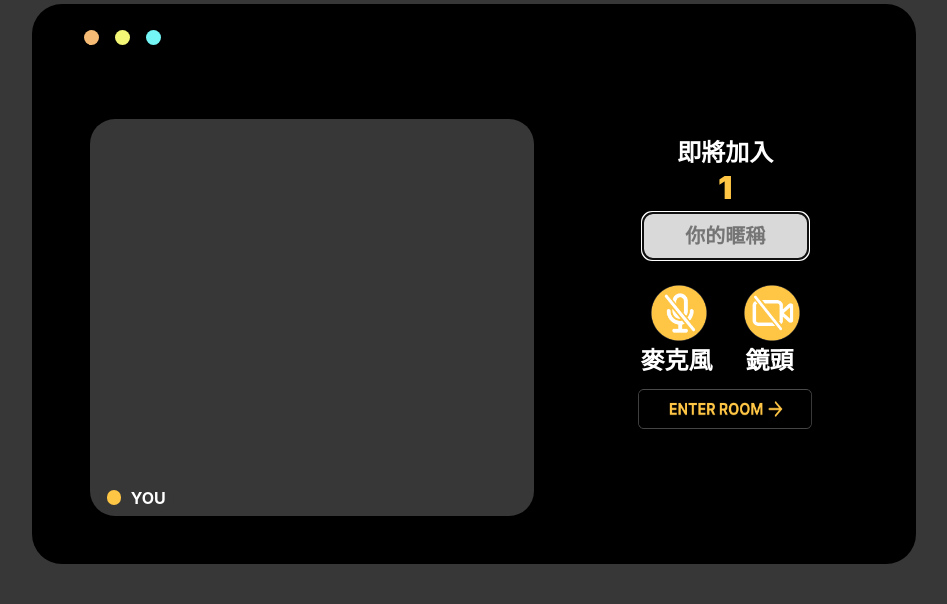
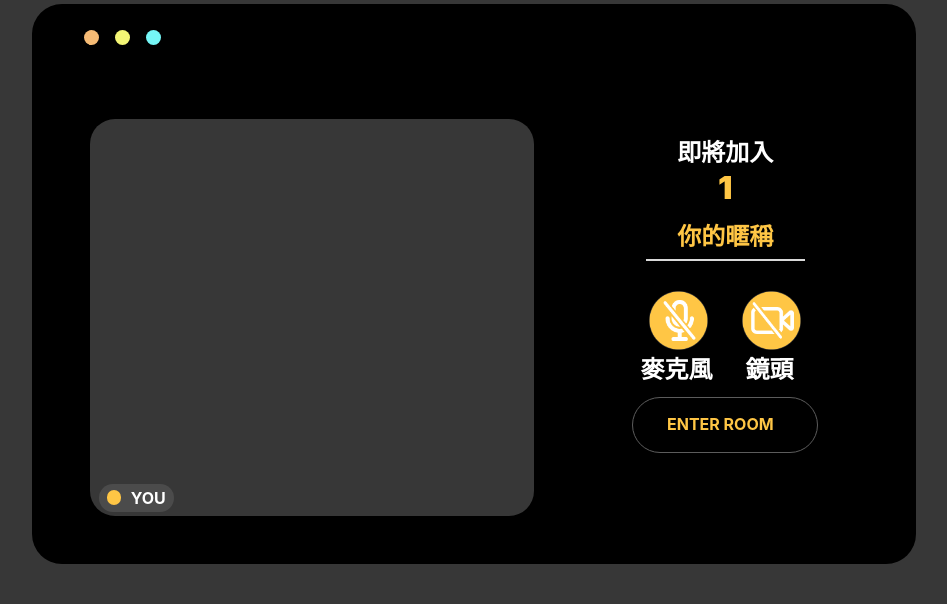
Before and after one commit to jason01180118/aws_project, a Flask app: page /videoroom/1 in a window 1280 px wide. Shown: the part 204-808 px from the top of the page, without its empty margins (166-1113 px from the left). Run offline with Flask 2, Linux system fonts and the light colour scheme; some libraries are stand-ins or nearby versions.

Commit message:
feat: add leave page and fix enter room

```diff
--- a/templates/videoroom_added.html
+++ b/templates/videoroom_added.html
@@ -17,6 +17,8 @@
     <script src="https://maxcdn.bootstrapcdn.com/bootstrap/4.5.2/js/bootstrap.min.js"></script>
 
     <script src="{{ url_for('static', filename='videoroom_added.js') }}"> </script>
+
+    <link href='https://css.gg/arrow-right.css' rel='stylesheet'>
     <style>
         p {
             margin: 0;
@@ -47,7 +49,7 @@
             flex-direction: row;
             justify-content: center;
             align-items: center;
-            background-color: #373737;
+            background-color: rgba(255, 255, 255, 0.1);
             border-radius: 20px;
             font-family: Inter;
             font-size: 16px;
@@ -60,17 +62,75 @@
             left: 2%;
             bottom: 1%;
         }
+
+        .input_box {
+            border-width: 0;
+            border-bottom: 2px solid #D9D9D9;
+            padding: 0;
+            background-color: #000000;
+            color: #FFC645;
+            font-family: inter;
+            font-size: 3vmin;
+            text-align: center;
+            font-weight: 700;
+            flex-direction: row;
+            justify-content: center;
+            align-items: center;
+        }
+
+        .input_box:focus {
+            outline: none !important;
+            color: #FFC645;
+            font-size: 3vmin;
+        }
+
+        ::placeholder {
+            /* Chrome, Firefox, Opera, Safari 10.1+ */
+            color: #FFC645;
+            opacity: 1;
+            font-size: 3vmin;
+            /* Firefox */
+        }
+
+        :-ms-input-placeholder {
+            /* Internet Explorer 10-11 */
+            color: #FFC645;
+            font-size: 3vmin;
+        }
+
+        ::-ms-input-placeholder {
+            /* Microsoft Edge */
+            color: #FFC645;
+            font-size: 3vmin;
+        }
+
+        .enter_button {
+            height: 100%;
+            width: 70%;
+            display: flex;
+            flex-direction: row;
+            justify-content: center;
+            align-items: center;
+            background-color: #000000;
+            color: #FFC645;
+            padding: 10px;
+            gap: 10px;
+            border: 1px solid #5C5C5C;
+            filter: drop-shadow(0px 4px 4px rgba(0, 0, 0, 0.25));
+            border-radius: 50px;
+            font-family: 'Inter';
+            font-style: normal;
+            font-weight: 700;
+            font-size: 2vmin;
+            line-height: 29px;
+            cursor: pointer;
+        }
+
+        .enter_button:hover {
+            background: #FFC645;
+            color: #373737;
+        }
     </style>
-
-    <script type="text/javascript">
-        $(function () {
-            $(".enter_room_button").hover(function () {
-                $(".enter_room_button").attr("src", "{{ url_for('static', filename='/images/enter_room_btn_hover.png') }}");
-            }, function () {
-                $(".enter_room_button").attr("src", "{{ url_for('static', filename='/images/enter_room_btn.png') }}");
-            });
-        });
-    </script>
 </head>
 
 <body style="height:100%;">
@@ -102,23 +162,24 @@
                         <video autoplay="true" id="videoElement" muted
                             style="width:100%; height: 100%; display: flex;justify-content: center;align-content: center;border-radius: 25px;">
                         </video>
-                        <div id="video_mask" style="position: absolute; width:100%; height: 100%; background-color: #373737;display: flex; border-radius: 25px; justify-content: center;align-items: center; visibility: hidden;" >
-                            <img
-                                style="max-height: 50%; max-width: 50%; width: auto;height: auto;"
+                        <div id="video_mask"
+                            style="position: absolute; width:100%; height: 100%; background-color: #373737;display: flex; border-radius: 25px; justify-content: center;align-items: center; visibility: hidden;">
+                            <img style="max-height: 50%; max-width: 50%; width: auto;height: auto;" draggable="false"
                                 src="../static/images/video_mask.png" />
                         </div>
-                        <div id="mic_tag" style="position: absolute; width:10%; height: 10%; top: 1%; right: 0%; visibility: hidden;">
-                            <img
-                                style="max-height: 100%; max-width: 100%; width: auto;height: auto;"
+                        <div id="mic_tag"
+                            style="position: absolute; width:10%; height: 10%; top: 1%; right: 0%; visibility: hidden;">
+                            <img style="max-height: 100%; max-width: 100%; width: auto;height: auto;" draggable="false"
                                 src="../static/images/mic-off.png" />
                         </div>
                         <div class="name_tag">
-                            <div class="circle" style="width:15px; height:15px; background-color: #FFC645;margin: 1%;"></div>
+                            <div class="circle" style="width:15px; height:15px; background-color: #FFC645;margin: 1%;">
+                            </div>
                             YOU
                         </div>
                     </div>
                     <div style="width:30%; height:75%;display: flex;flex-direction: column;align-content: center;">
-                        <form action="" method="POST">
+                        <form style="height: 100%;width: 100%;" action="" method="POST">
                             <div style="width:100%; height:15%;display: flex;justify-content: center;">
                                 <p
                                     style="font-size: 3vmin;font-family:inter;color: white;text-align:center;font-weight: 900;">
@@ -128,10 +189,8 @@
 
                             <div style="width:100%; height:15%;display: flex;justify-content: center;margin-top: 10%;">
 
-                                <input
-                                    style="width:60%;height:80%;border-radius: 10px;font-size: 20px;font-family:inter;background-color:#D9D9D9;color: #5C5C5C;text-align:center;font-weight: 700;"
-                                    type="text" name="username" class="username" placeholder="你的暱稱" autofocus
-                                    required />
+                                <input style="width:60%;height:80%" class="input_box" type="text" name="username"
+                                    class="username" placeholder="你的暱稱" autofocus required />
 
                             </div>
 
@@ -142,7 +201,7 @@
                                     style="width:35%; height:80%;display: flex;flex-direction: column;align-items: center;">
                                     <img id="mic_mute"
                                         style="max-height: 100%;  max-width: 100%; width: auto;height: auto;display: flex;cursor: pointer;"
-                                        src="../static/images/mic-on.png" />
+                                        draggable="false" src="../static/images/mic-on.png" />
                                     <p
                                         style="font-size: 3vmin;;font-family:inter;color: white;text-align:center;font-weight: 700;margin-right:5%;">
                                         麥克風</p>
@@ -151,18 +210,15 @@
                                     style="width:35%; height:80%;display: flex;flex-direction: column;align-items: center;">
                                     <img id="camera_mute"
                                         style="max-height: 100%;  max-width: 100%; width: auto;height: auto;cursor: pointer;"
-                                        src="../static/images/camera-on.png" />
+                                        draggable="false" src="../static/images/camera-on.png" />
                                     <p
                                         style="font-size: 3vmin;font-family:inter;color: white;text-align:center;font-weight: 700;margin-right:5%;">
                                         鏡頭 </p>
                                 </div>
                             </div>
-                            <div style="width:100%; height:12%;display: flex;justify-content: center; margin-top: 15%;">
-                                <button
-                                    style="width:70%; height:100%;border: 0;background-color: #000000;"
-                                    type='submit'>
-                                    <img src="{{ url_for('static', filename='/images/enter_room_btn.png') }}" alt="ENTER ROOM"
-                                    class="enter_room_button" style="width:100%; height:100%; cursor: pointer;" />
+                            <div style="width:100%; height:15%;display: flex;justify-content: center; margin-top: 15%;">
+                                <button class="enter_button" type='submit'>
+                                    ENTER ROOM<span class="gg-arrow-right"></span>
                                 </button>
                             </div>
                             <input type="hidden" value="1" name="audio_enabled" id="audio_enabled_inp">
```
Also changed, not shown: static/chatSocket.js (deleted, +0 -27 lines), static/videoroom_ui.js (+12 -3 lines), templates/chatroom.html (deleted, +0 -40 lines), templates/index.html (+63 -22 lines), templates/video_room.html (+60 -21 lines), static/images/enter_room_btn.png (deleted), static/images/enter_room_btn_hover.png (deleted).
